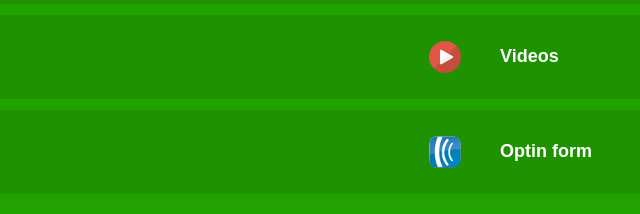
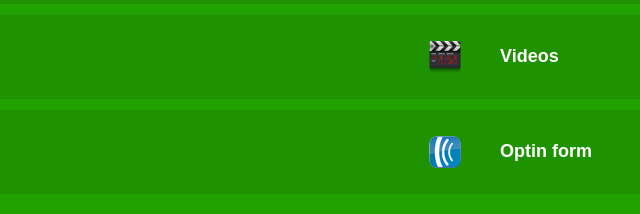
Before and after one commit to jarnailboparai/ycc_my2app_675, a plain HTML site: page index.html in a window 1280 px wide. Shown: the part 397-611 px from the top of the page, 0-640 px from the left. Drawn offline with Linux system fonts and the light colour scheme.

Commit message:
First Commit By Chance

```diff
--- a/index.html
+++ b/index.html
@@ -178,7 +178,7 @@ img {
 						<td>
 
 							<a class="item link" rel="external" data-ajax="flase" href="video_4061.html">
-																	<img src="images/video.png " />
+																	<img src="ycc_139936987180051369_48x48.png" />
 															</a>
 						</td>
 						<td>
```
Also changed, not shown: more.html (+1 -1 lines), video_4061.html (+2 -2 lines), ycc_139936987180051369_48x48.png (added).
